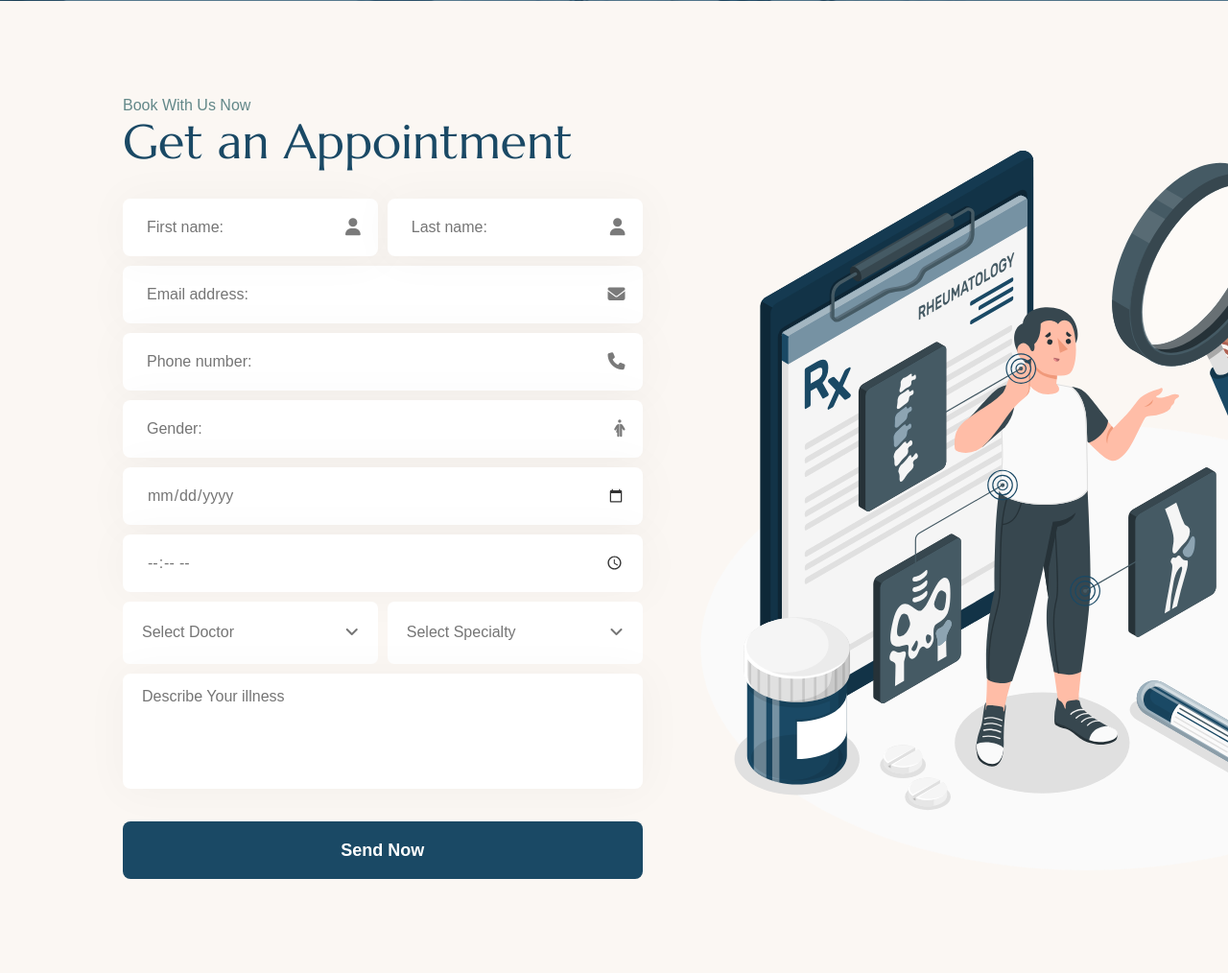
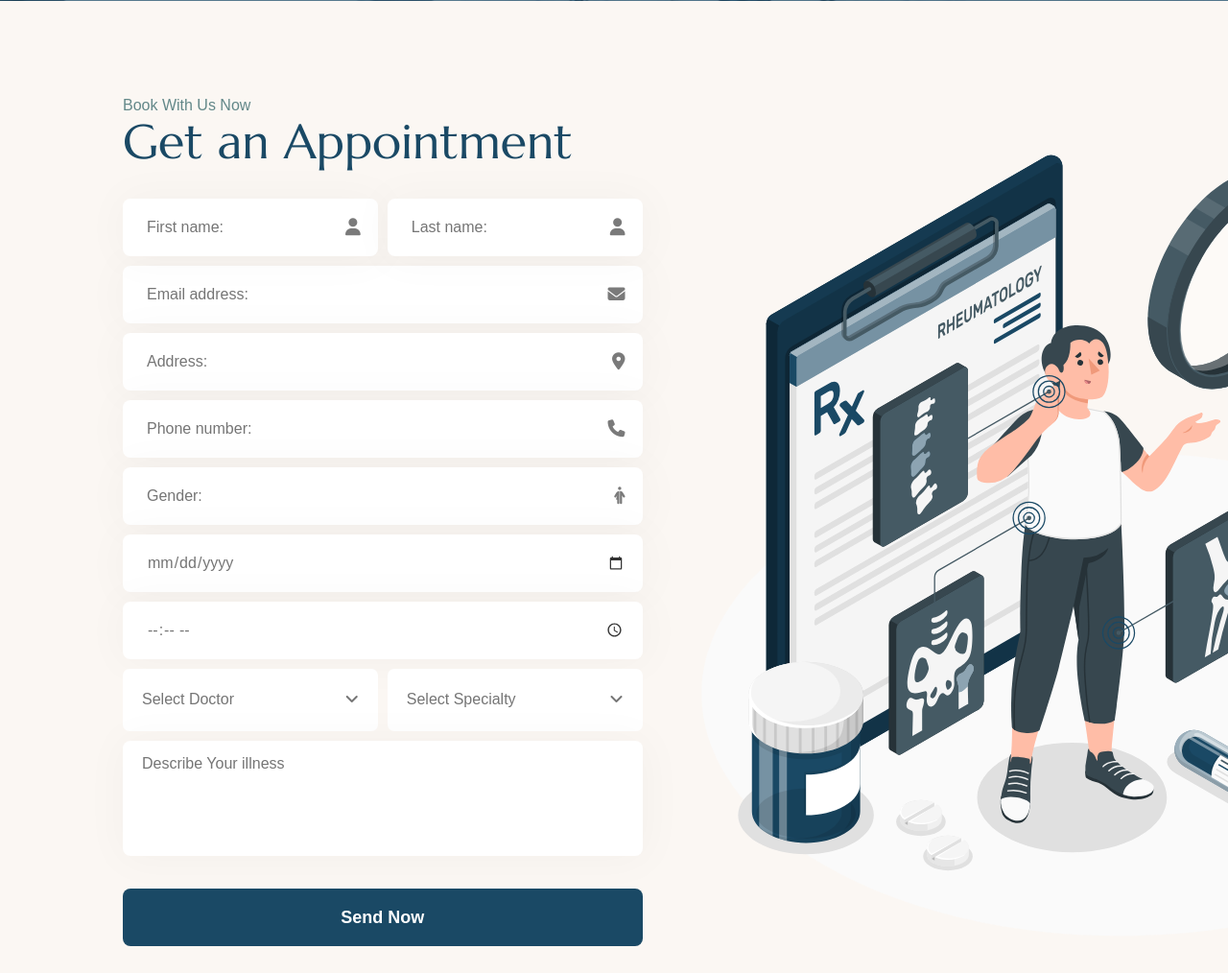
Before and after one commit to ABDELRAHMAN-ELRAYES/medKAre, a Django app: page /doctorbooking/1/ in a window 1280 px wide; the page is wider, and only the part inside the window is pictured. Shown: the part 535-1549 px from the top of that part at 96% size. Run offline with Django 4.2, Linux system fonts and the light colour scheme; tables that the repository leaves empty hold one stand-in row (values such as "Sample post").

Commit message:
some updates

```diff
--- a/base/models.py
+++ b/base/models.py
@@ -36,6 +36,7 @@ class DoctorAppointment(models.Model):
     appointment_date = models.DateField(blank=True, null=False, primary_key=True)
     appointment_time = models.TimeField(blank=True, null=False)
     illness_description = models.TextField(blank=True, null=True)
+    appointment_address = models.CharField(max_length=255, blank=True, null=True)
 
     class Meta:
         managed = False
@@ -103,6 +104,7 @@ class NurseAppointment(models.Model):
     appointment_date = models.DateField(blank=True, null=False, primary_key=True)
     appointment_time = models.TimeField(blank=True, null=False)
     illness_description = models.TextField(blank=True, null=True)
+    appointment_address = models.CharField(max_length=255, blank=True, null=True)
 
     class Meta:
         managed = False
@@ -132,6 +134,7 @@ class SanatoriumAppointment(models.Model):
     appointment_date = models.DateField(blank=True, null=False, primary_key=True)
     appointment_time = models.TimeField(blank=True, null=False)
     illness_description = models.TextField(blank=True, null=True)
+    appointment_address = models.CharField(max_length=255, blank=True, null=True)
 
     class Meta:
         managed = False
--- a/base/views.py
+++ b/base/views.py
@@ -87,7 +87,8 @@ def doctorbooking(request,user_id):
         appointmentDate=request.POST['date']
         appointmentTime=request.POST['time']
         illnessDescription=request.POST['description']
-        appointment=DoctorAppointment(user=user,doctor=doctor,appointment_date=appointmentDate,appointment_time=appointmentTime,illness_description=illnessDescription)
+        address=request.POST['address']
+        appointment=DoctorAppointment(user=user,doctor=doctor,appointment_date=appointmentDate,appointment_address=address,appointment_time=appointmentTime,illness_description=illnessDescription)
         appointment.save()
     return render(request, 'doctorBooking.html', {'user': user})
 
@@ -102,7 +103,8 @@ def nursebooking(request,user_id):
         appointmentDate=request.POST['date']
         appointmentTime=request.POST['time']
         illnessDescription=request.POST['description']
-        appointment=NurseAppointment(user=user,nurse=nurse,appointment_date=appointmentDate,appointment_time=appointmentTime,illness_description=illnessDescription)
+        address=request.POST['address']
+        appointment=NurseAppointment(user=user,nurse=nurse,appointment_date=appointmentDate,appointment_address=address,appointment_time=appointmentTime,illness_description=illnessDescription)
         appointment.save()
     return render(request, 'nurseBooking.html', {'user': user})
 
@@ -115,7 +117,8 @@ def sanatoriumbooking(request,user_id):
         appointmentDate=request.POST['date']
         appointmentTime=request.POST['time']
         illnessDescription=request.POST['message']
-        appointment=SanatoriumAppointment(user=user,sanatorium=sanatorium,appointment_date=appointmentDate,appointment_time=appointmentTime,illness_description=illnessDescription)
+        address=request.POST['address']
+        appointment=SanatoriumAppointment(user=user,sanatorium=sanatorium,appointment_address=address,appointment_date=appointmentDate,appointment_time=appointmentTime,illness_description=illnessDescription)
         appointment.save()
 
     return render(request, 'sanatoriumBooking.html', {'user': user})
--- a/templates/doctorBooking.html
+++ b/templates/doctorBooking.html
@@ -94,6 +94,10 @@
                         <div class="info-div">
                             <input type="email" id="email" placeholder="Email address:" name="email" required>
                             <i class="fa-solid fa-envelope"></i>
+                        </div>
+                        <div class="info-div">
+                            <input type="text" id="address" placeholder="Address:" name="address" required>
+                            <i class="fa-solid fa-location-dot"></i>
                         </div>
                         <div class="info-div">
                             <input type="text" id="phone" placeholder="Phone number:" name="phone" required>
--- a/templates/profile.html
+++ b/templates/profile.html
@@ -143,7 +143,7 @@
                                             <td>{{ appointment.appointment_date }}</td>
                                             <td>{{ appointment.appointment_time }}</td>
                                             <td>{{ appointment.appointment_status }}</td>
-                                            <td>{{ appointment.doctor.doctor_city }} {{ appointment.doctor.doctor_street }}</td>
+                                            <td>{{ appointment.appointment_address }}</td>
                                         </tr>
                                     {% endfor %}
                                     {% for appointment in nurseappointments %}
@@ -154,7 +154,7 @@
                                             <td>{{ appointment.appointment_date }}</td>
                                             <td>{{ appointment.appointment_time }}</td>
                                             <td>{{ appointment.appointment_status }}</td>
-                                            <td>{{ user.user_city }} {{ user.user_street }}</td>
+                                            <td>{{appointment.appointment_address}}</td>
                                         </tr>
                                     {% endfor %}
                                     {% for appointment in sanatoriumappointments %}
@@ -165,7 +165,7 @@
                                             <td>{{ appointment.appointment_date }}</td>
                                             <td>{{ appointment.appointment_time }}</td>
                                             <td>{{ appointment.appointment_status }}</td>
-                                            <td>{{ user.user_city }} {{ user.user_street }}</td>
+                                            <td>{{appointment.appointment_address}}</td>
                                         </tr>
                                     {% endfor %}
                                 </tbody>
```
